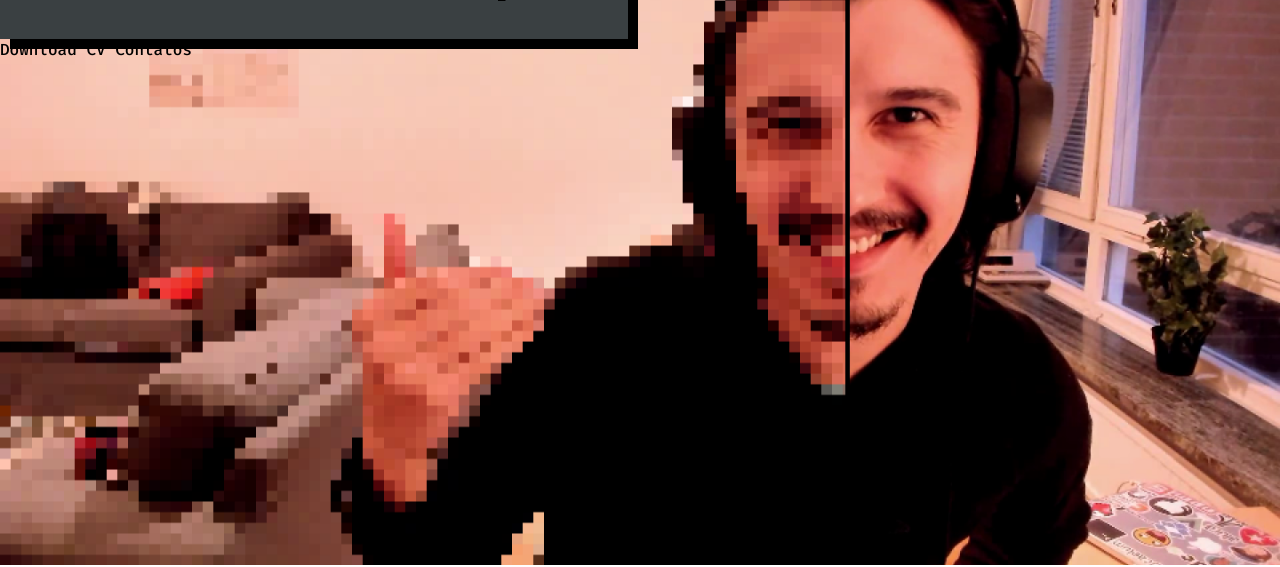
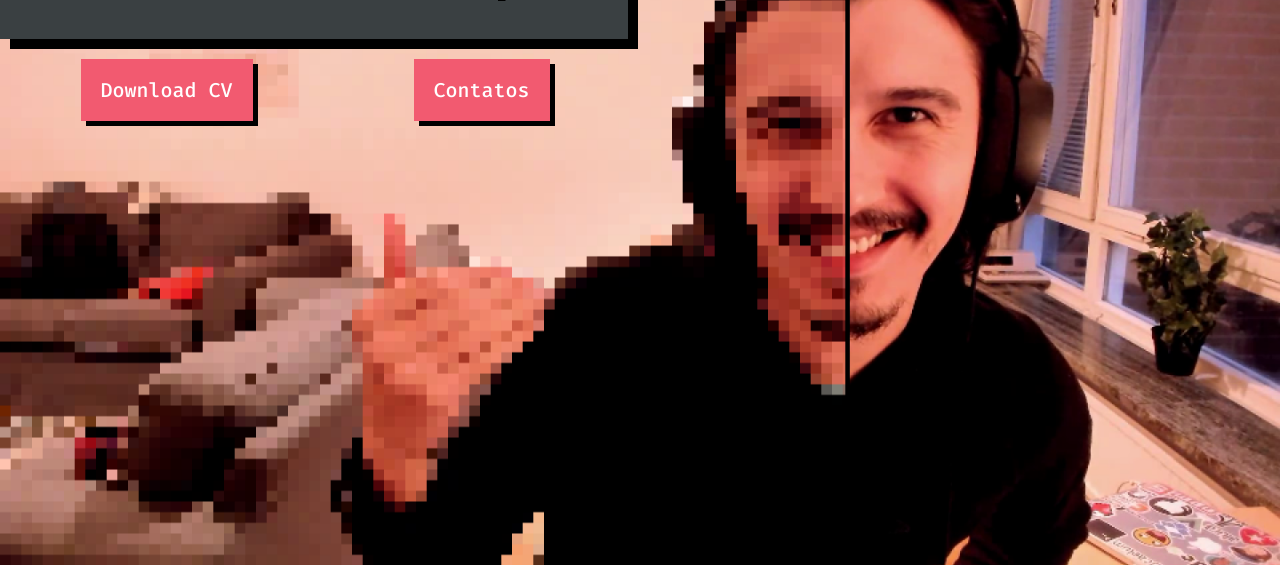
Before and after one commit to rodrigoalmeidagit/projeto-collabcode, a plain HTML site: page html/index.html in a window 1280 px wide. Shown: the part 235-802 px from the top of the page. Drawn offline with Linux system fonts and the light colour scheme.

Commit message:
include container width

```diff
--- a/css/style.css
+++ b/css/style.css
@@ -51,6 +51,10 @@ html {
   background-size: 100%;
 }
 
+.container {
+  width: 630px;
+}
+
 .title {
   text-align: center;
   padding: 42px 44px;
@@ -73,7 +77,16 @@ html {
   text-shadow: 4px 4px 0px var(--color-black-first);
 }
 
+.container .banner-container {
+  display: flex;
+  justify-content: space-around;
+}
+
 .btn-banner {
-  width: 170px;
-  height: 60px;
+  font-size: 1.25em;
+  margin-top: 20px;
+  padding: 18px 20px;
+  color: var(--color-third);
+  background: var(--color-first);
+  box-shadow: 5px 5px 0px var(--color-black-first);
 }
```
